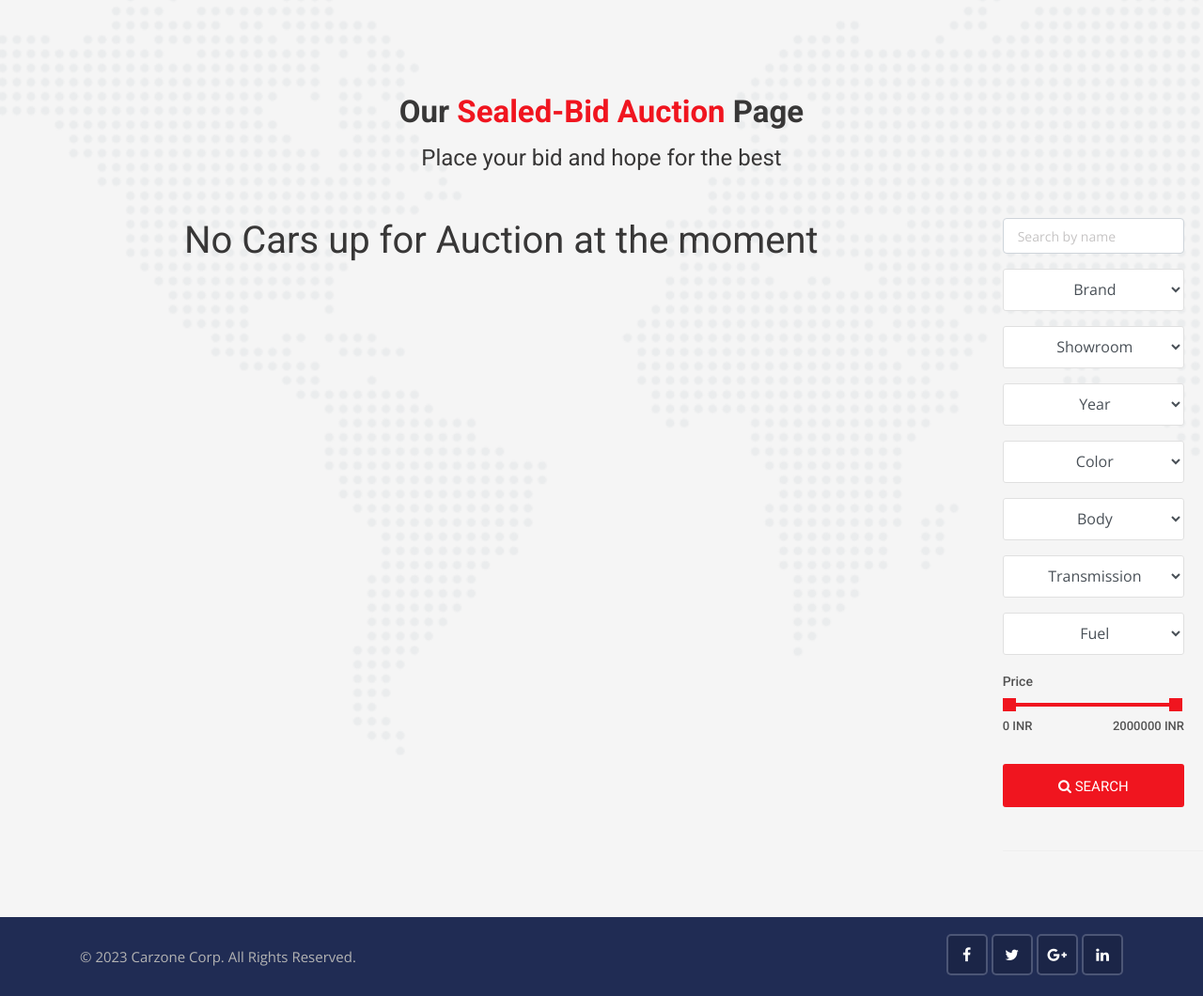
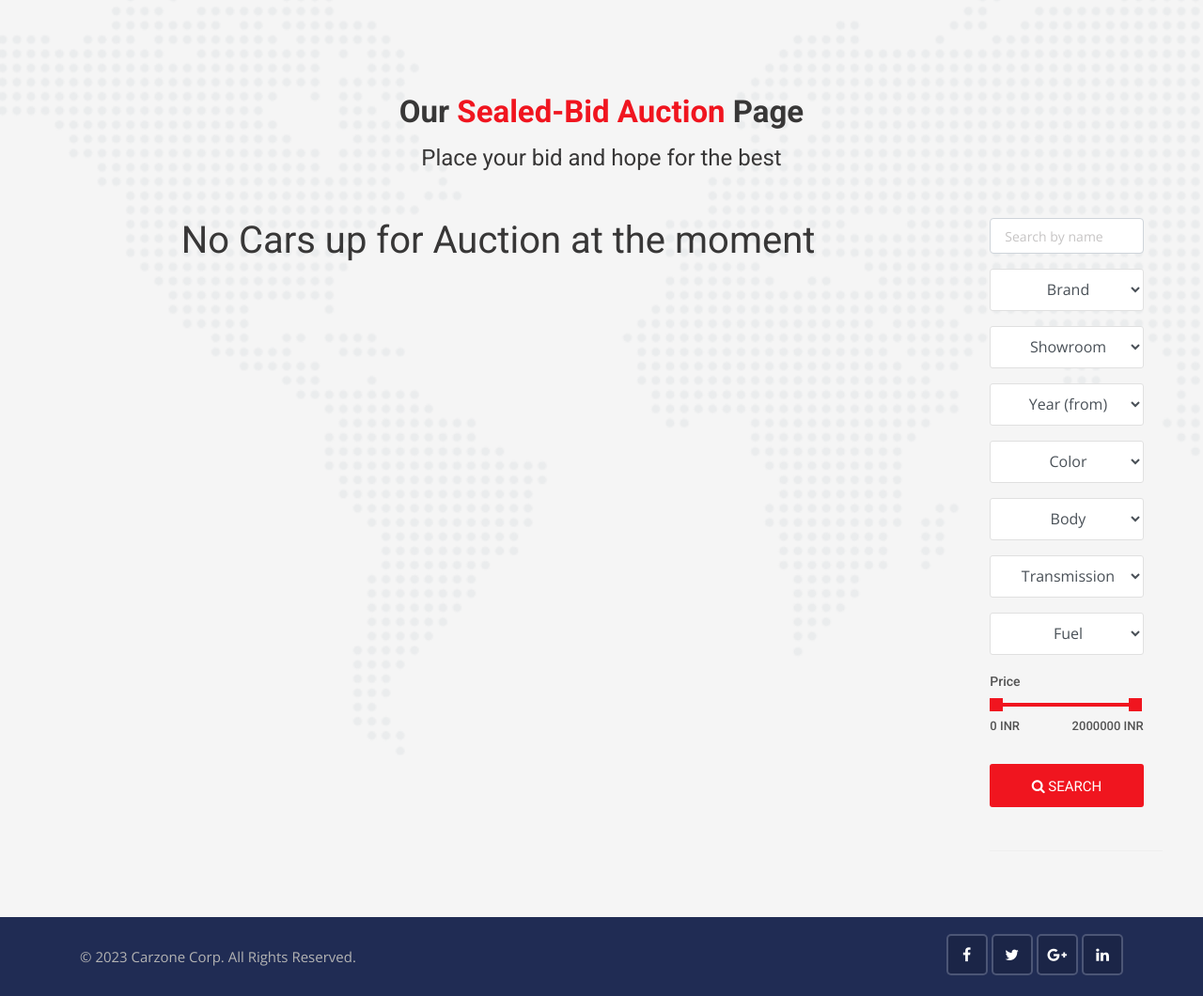
Before and after one commit to codesentry17/thisIsEverything, a Django app: page /auctions/ in a window 1280 px wide. Shown: the part 361-1421 px from the top of the page at 94% size. Run offline with Django 3.2, Linux system fonts and the light colour scheme; data that the repository does not hold is empty; some libraries are stand-ins or nearby versions.

Commit message:
nothin serious

```diff
--- a/auctions/views.py
+++ b/auctions/views.py
@@ -82,7 +82,7 @@ def aucCarDetail(request, id):
 
 def aucSearch(request):
     cars = Auction.objects.order_by('sell_date').filter(sell_date__gt=datetime.now().date())
-
+    print(cars.count(),'\n\n')
     filters = {}
 
     if 'keyword' in request.GET:
@@ -106,8 +106,8 @@ def aucSearch(request):
     if 'year' in request.GET:
         year = request.GET['year']
         if year != '':
-            filters['Year']=year
-            cars = cars.filter(year__iexact=year)
+            filters['Since Year']=year
+            cars = cars.filter(year__gte=year)
 
     if 'color' in request.GET:
         color = request.GET['color']
@@ -140,6 +140,7 @@ def aucSearch(request):
         filters['Minimum Bid Price']="Rs. "+min_price
         filters['Maximum Bid Price']="Rs. "+max_price
 
+
     data={
         'aucCars': cars,
         'filters': filters,
--- a/cars/views.py
+++ b/cars/views.py
@@ -66,7 +66,7 @@ def search(request):
     if 'year' in request.GET:
         year = request.GET['year']
         if year != '':
-            filters['Year ^']=year
+            filters['Since Year']=year
             cars = cars.filter(year__gte=year)
 
     if 'color' in request.GET:
--- a/runtime.txt
+++ b/runtime.txt
@@ -1 +1 @@
-python-3.8.2
+python-3.10.6
--- a/templates/auctions/aucSearch.html
+++ b/templates/auctions/aucSearch.html
@@ -21,7 +21,7 @@
 <div class="featured-car content-area">
     <div class="container-fluid">
         <div class="row">
-            <div class="col-lg-9 col-md-12">
+            <div class="col-lg-8 col-md-12" style="margin-left: 50px;">
                 <div class="row">
                 {% for car in aucCars %}
                     <div class="col-lg-4 col-md-6">
@@ -101,7 +101,7 @@
                 {% endfor %}
                 </div>
             </div>
-            <div class="col-lg-3 col-md-12">
+            <div class="col-lg-3 col-md-12" style="margin-left: auto; margin-right: auto;">
                 <div style="position: sticky;
                     top: 120px;
                     border: 2px solid red;
--- a/templates/auctions/auction.html
+++ b/templates/auctions/auction.html
@@ -33,7 +33,7 @@
         </div>
 
         <div class="row">
-            <div class="col-lg-10 col-md-6">
+            <div class="col-lg-9 col-md-6" style="margin-left: 50px;">
                 <div class="row">
                     {% for car in aucCars %}
                     <div class="col-lg-4 col-md-6">
@@ -115,7 +115,7 @@
                     {% endfor %}
                 </div>
             </div>
-            <div class="col-lg-2 col-md-6" style="padding-left: 0px; padding-right: 0px;">
+            <div class="col-lg-2 col-md-6" style="margin-left: auto; margin-right: auto;">
                 <div style="position: sticky; top: 120px;">
                     <!-- Advanced search start -->
                     <div class="widget advanced-search2" style="padding-top: 0px; padding-left: 0px">
@@ -142,7 +142,7 @@
                             </div>
                             <div class="form-group">
                                 <select class="form-control search-fields" onfocus='this.size=5;' onblur='this.size=1;' onchange='this.size=1; this.blur();' name="year">
-                                    <option selected="true" value="" style="text-align: center;">Year</option>
+                                    <option selected="true" value="2010" style="text-align: center;">Year (from)</option>
                                     {% for year in year_search %}
                                       <option value="{{year}}" style="text-align: center;">{{year}}</option>
                                     {% endfor %}
--- a/templates/cars/cars.html
+++ b/templates/cars/cars.html
@@ -21,9 +21,9 @@
 
 <!-- car start -->
 <div class="featured-car content-area">
-    <div class="container-fluid" style="padding-left: 20px;">
+    <div class="container-fluid">
         <div class="row">
-            <div class="col-lg-10 col-md-12">
+            <div class="col-lg-9 col-md-12" style="margin-left:50px;">
                 <div class="row">
                   {% for car in cars %}
                     <div class="col-lg-4 col-md-6">
@@ -131,7 +131,7 @@
                     </nav>
                 </div>
             </div>
-            <div class="col-lg-2 col-md-12" style="padding-left: 0px;">
+            <div class="col-lg-2 col-md-12" style="margin-left: auto; margin-right: auto;">
                 <div style="position: sticky; top: 120px;">
                     <!-- Advanced search start -->
                     <div class="widget advanced-search2" style="padding-top: 0px; padding-left: 0px; padding-right: 0px;">
--- a/templates/cars/search.html
+++ b/templates/cars/search.html
@@ -22,7 +22,7 @@
 <div class="featured-car content-area">
     <div class="container-fluid">
         <div class="row">
-            <div class="col-lg-9 col-md-12">
+            <div class="col-lg-8 col-md-12" style="margin-left: 50px;">
                 <div class="row">
                     {% for car in cars %}
                     <div class="col-lg-4 col-md-6">
@@ -107,7 +107,7 @@
                     {% endfor %}
                 </div>
             </div>
-            <div class="col-lg-3 col-md-12">
+            <div class="col-lg-3 col-md-12" style="margin-left: auto; margin-right: auto;">
                 <div style="position: sticky;
                     top: 120px;
                     border: 2px solid red;
```
